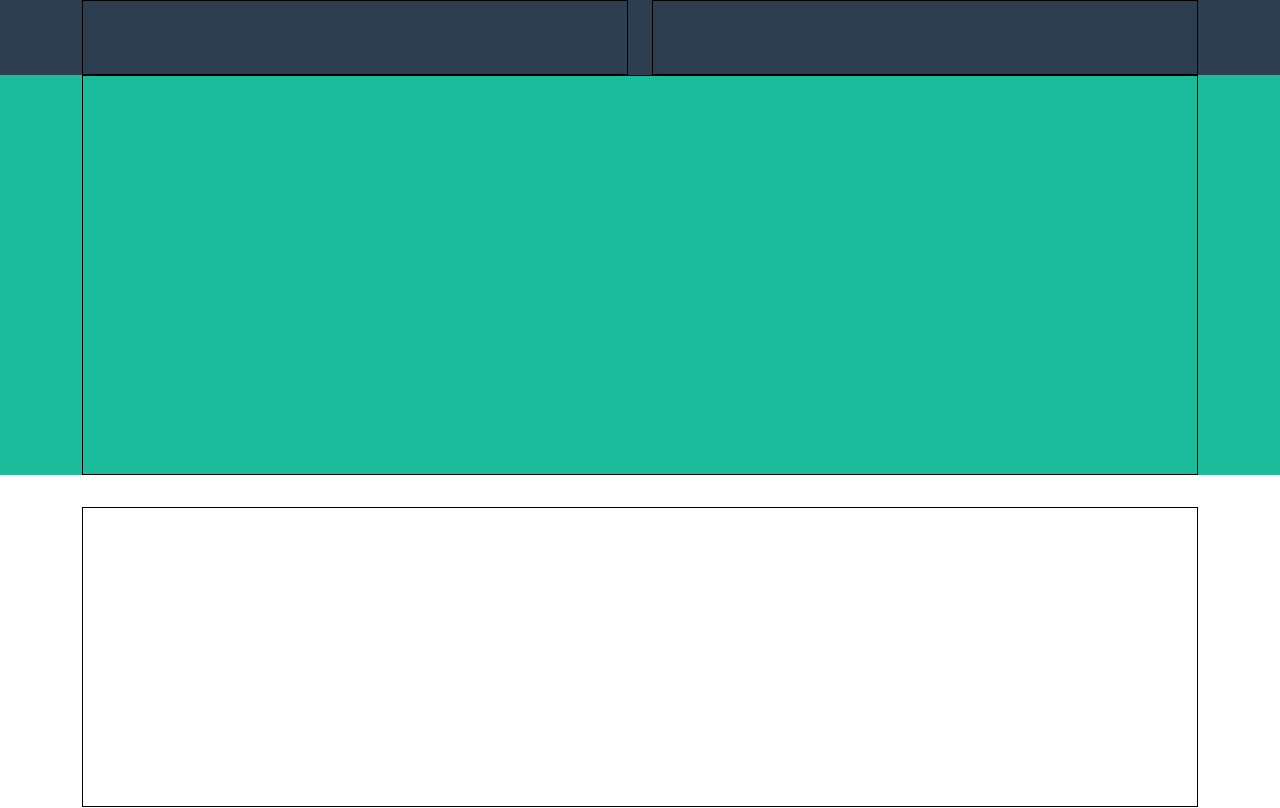
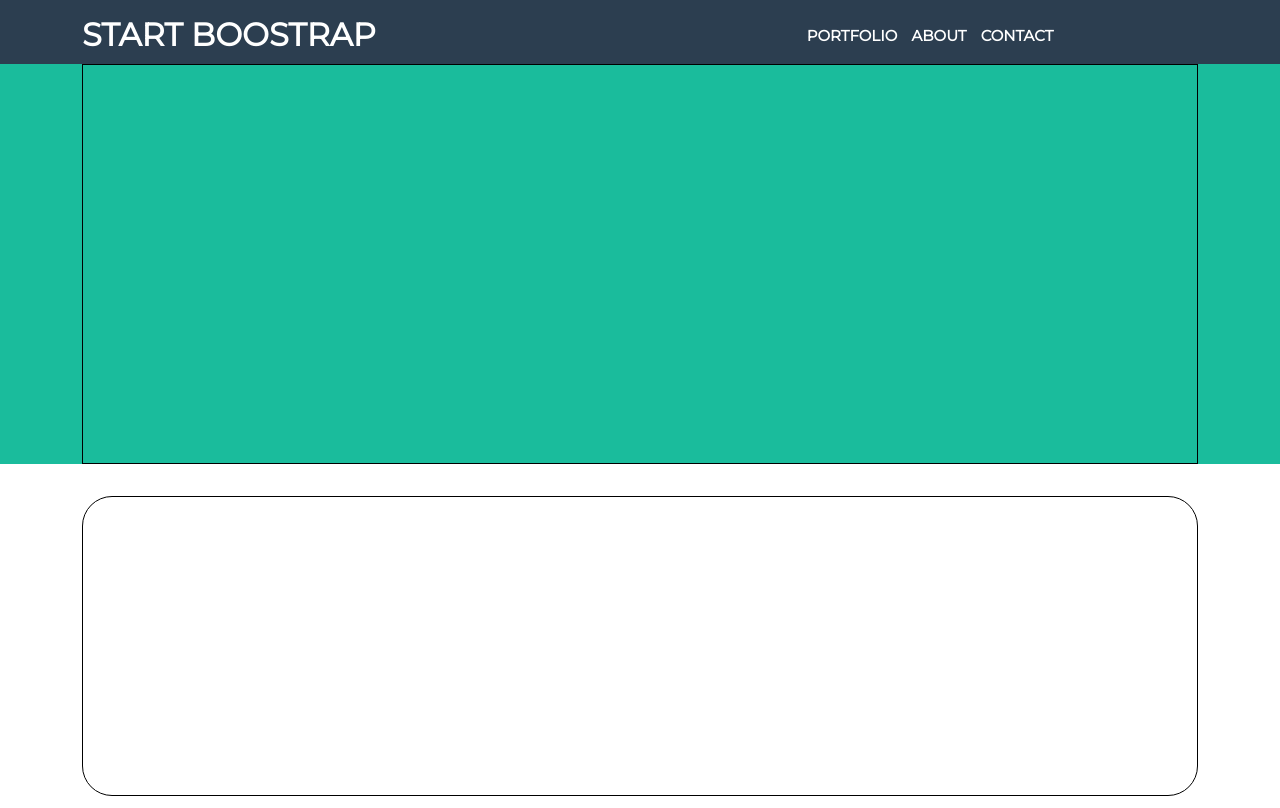
Before and after one commit to DarioLoForti/html-css-bootstrap-freelancer, a plain HTML site: page index.html in a window 1280 px wide. Shown: the top 808 px of the page. Drawn offline with nearby package versions, Linux system fonts and the light colour scheme.

Commit message:
[update] header content

```diff
--- a/css/style.css
+++ b/css/style.css
@@ -2,6 +2,8 @@
     margin: 0;
     padding: 0;
     box-sizing: border-box;
+    font-family: 'Montserrat', sans-serif;
+
 }
 
 /* header */
@@ -9,11 +11,16 @@
 header{
     background-color: #2C3E50;
 }
-.content-h{
-    height: 75px;
-    border: 1px solid black;
+
+.content-h>p{
+    display: inline-block;
+    font-weight: bold;
+    font-size: 15px;
+    margin-left: 10px;
 }
-
+h2{
+    font-weight: bold;
+}
 /* main */
 
 /* first section */
@@ -24,6 +31,7 @@ header{
 .content-m-bg{
     height: 400px;
     border: 1px solid black;
+
 }
 
 /* second section */
@@ -31,6 +39,7 @@ header{
 .content-m-t{
     height: 300px;
     border: 1px solid black;
+    border-radius: 30px;
 }
 .bg-p{
     background-color:#BA4B63 ;
--- a/index.html
+++ b/index.html
@@ -5,6 +5,10 @@
         <meta name="viewport" content="width=device-width, initial-scale=1.0">
         <title>Document</title>
         <link href="https://cdn.jsdelivr.net/npm/bootstrap@5.3.2/dist/css/bootstrap.min.css" rel="stylesheet">
+        <link rel="stylesheet" href="https://cdnjs.cloudflare.com/ajax/libs/font-awesome/6.4.2/css/all.min.css" integrity="sha512-z3gLpd7yknf1YoNbCzqRKc4qyor8gaKU1qmn+CShxbuBusANI9QpRohGBreCFkKxLhei6S9CQXFEbbKuqLg0DA==" crossorigin="anonymous" referrerpolicy="no-referrer" />
+        <link rel="preconnect" href="https://fonts.googleapis.com">
+<link rel="preconnect" href="https://fonts.gstatic.com" crossorigin>
+<link href="https://fonts.googleapis.com/css2?family=Montserrat&display=swap" rel="stylesheet">
         <link rel="stylesheet" href="./css/style.css">
     </head>
     <body>
@@ -12,11 +16,20 @@
         <header>
             <div class="container">
                 <div class="row">
-                    <div class="col-12 col-md-6">
-                        <div class="content-h"></div>
+                    <div class="col-6">
+                        <div class="content-h pt-3">
+                            <h2 class="text-white">START BOOSTRAP</h2>
+                        </div>
                     </div>
-                    <div class="col-md-6 d-none d-md-block ">
-                        <div class="content-h"></div>
+                    <div class="col-6 d-md-block d-md-none text-end pt-4">
+                        <i class="fa-solid fa-bars fa-2xl" style="color: #c0c0c0;"></i>
+                    </div>
+                    <div class="col-6 d-none d-md-block ">
+                        <div class="content-h text-center text-white pt-4">
+                            <p>PORTFOLIO</p>
+                            <p>ABOUT</p>
+                            <p>CONTACT</p>
+                        </div>
                     </div>
                 </div>
             </div>
```
